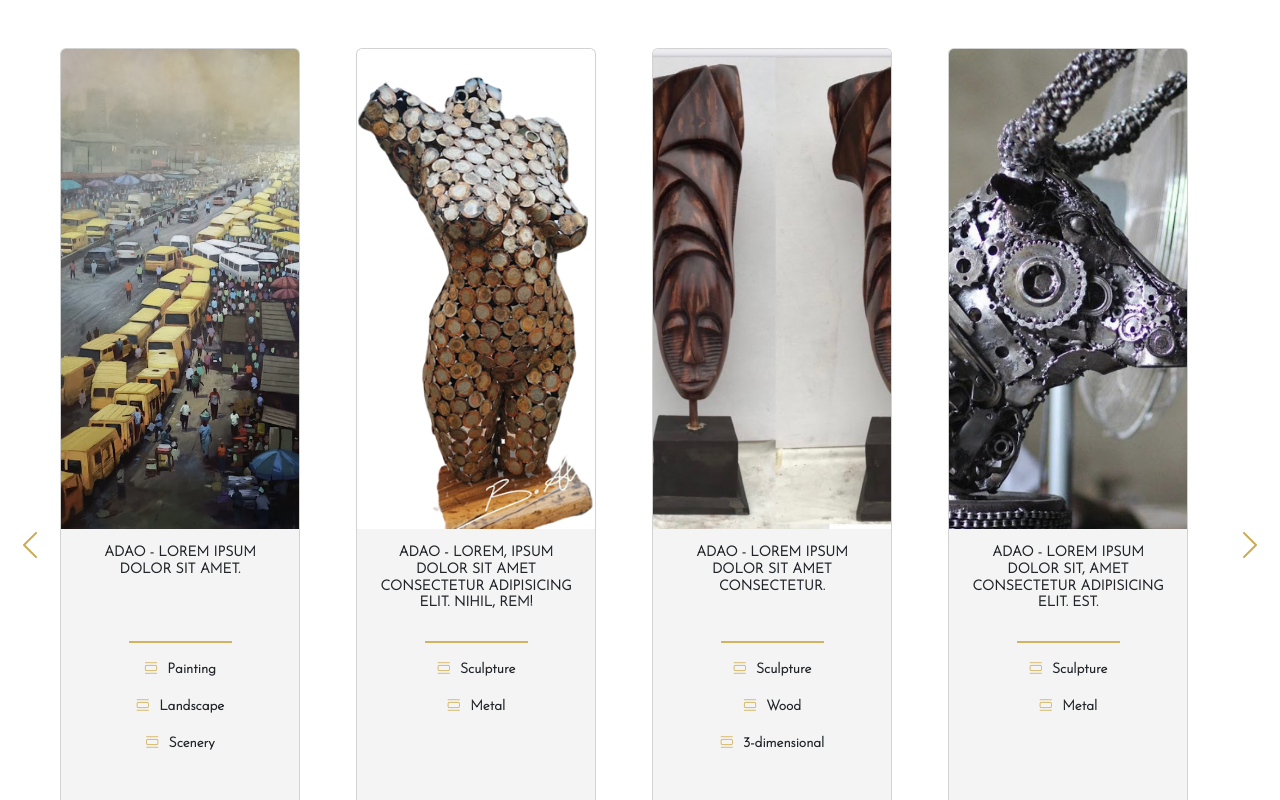
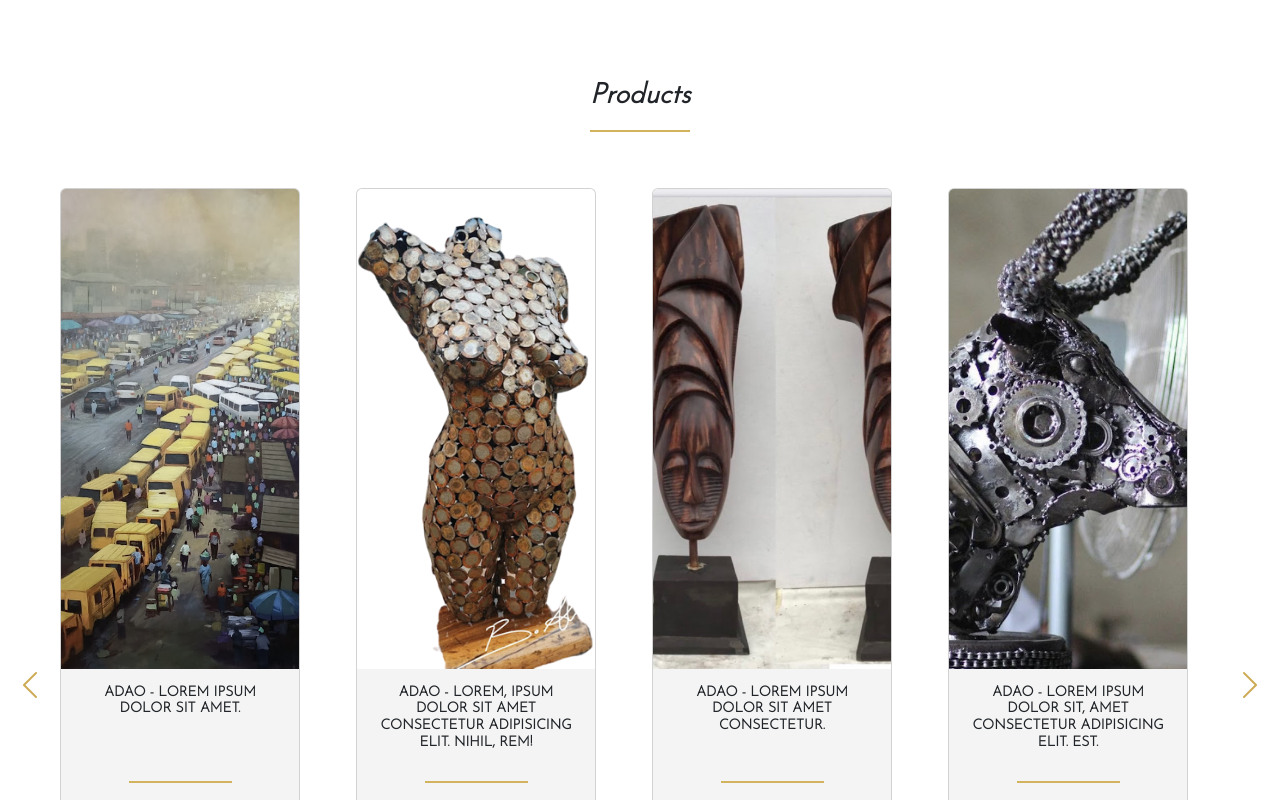
Before and after one commit to lanreonasanya02/adao-website, a React (Create React App) app: page /products in a window 1280 px wide. Shown: the top 800 px of the page. Built offline with nearby package versions, Linux system fonts and the light colour scheme.

Commit message:
added images to carousel

```diff
--- a/src/pages/products/Product.css
+++ b/src/pages/products/Product.css
@@ -1,3 +1,11 @@
+.section-heading {
+  padding: 5rem 0 1rem;
+  border-bottom: 2px solid #d4b35f;
+  width: fit-content;
+  font-weight: bold;
+  font-style: italic;
+}
+
 section {
   padding: 3rem 0;
   /* width: 100%; */
--- a/src/pages/products/Products.js
+++ b/src/pages/products/Products.js
@@ -17,6 +17,7 @@ import img13 from "../../images/adao-1.png";
 const Products = () => {
   return (
     <>
+      <h3 className="section-heading container">Products</h3>
       <section className="d-none d-lg-block">
         <div id="carouselExampleIndicators" class="carousel slide">
           <div className="carou">
```
